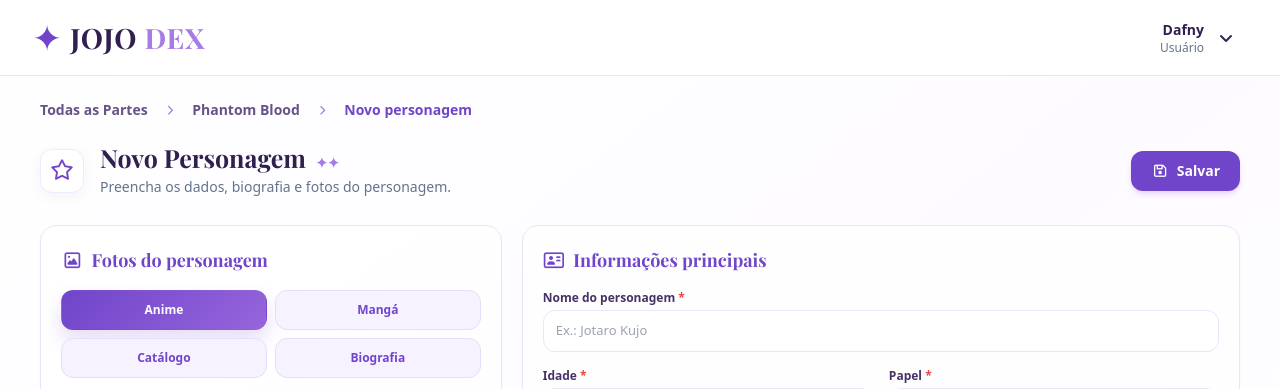
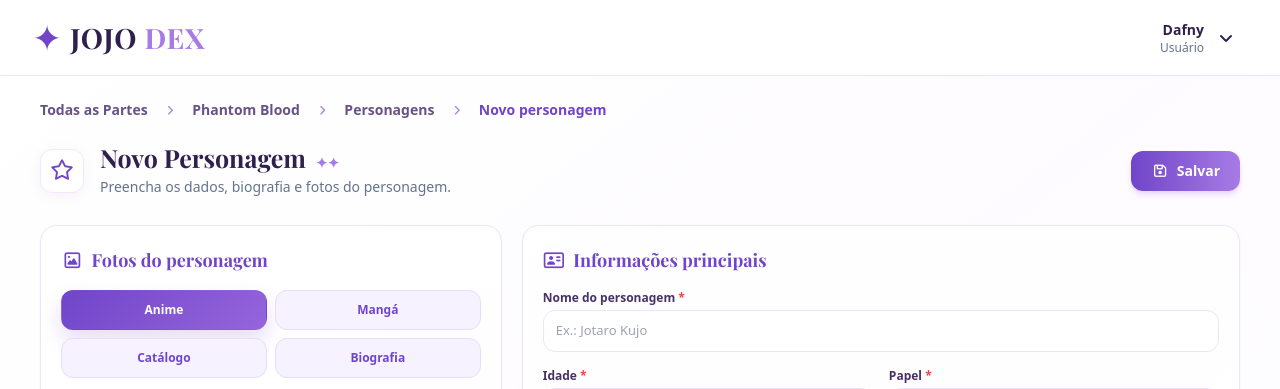
Before and after one commit to DafnyAlmeida/crud_JoJo_trabalho, a PHP site: page /personagens/adicionar.php?parte_id=1 in a window 1280 px wide. Shown: the top 389 px of the page. Run offline with PHP 8.4, Linux system fonts and the light colour scheme; a user stored in the database is signed in; data comes from the database, SQL or seed files in the repository; some libraries are stand-ins or nearby versions.

Commit message:
Correção dos botões, lembrar de fazer popup de erros, e caminhos de página

```diff
--- a/public/login.php
+++ b/public/login.php
@@ -159,7 +159,7 @@ if ($_SERVER["REQUEST_METHOD"] === "POST" && isset($_POST["senha"], $_POST["emai
                     <!-- Logo -->
                     <div class="mb-7 text-center">
                         <img
-                            src="assets/img/login_singup/logo.png"
+                            src="assets/img/logo.png"
                             alt="Logo JoJo Archive"
                             class="mx-auto mb-4 h-16 w-16 rounded-2xl object-contain shadow-soft"
                         >
--- a/public/personagens/adicionar.php
+++ b/public/personagens/adicionar.php
@@ -27,12 +27,15 @@ if (!$parte) {
 if ($_SERVER["REQUEST_METHOD"] === "POST") {
 
     $nome = trim($_POST["nome"] ?? "");
+
     if ($nome === "") {
         die("Erro: nome do personagem não foi enviado.");
     }
+
     if (!isset($_POST["parte_id"]) || !filter_var($_POST["parte_id"], FILTER_VALIDATE_INT)) {
         die("Erro: parte inválida.");
     }
+
     foreach (["foto_anime", "foto_manga", "foto_catalogo", "foto_biografia"] as $campoFoto) {
         if (!isset($_FILES[$campoFoto])) {
             die("Erro: o campo {$campoFoto} não chegou ao PHP.");
@@ -238,9 +241,16 @@ if ($_SERVER["REQUEST_METHOD"] === "POST") {
 
             <i class="fa-solid fa-chevron-right text-[10px] text-jojo-lilac"></i>
 
-            <a href="href="index.php?parte_id=<?= $parte_id; ?>
+            <a href="../partes/visualizar.php?id=<?= $parte_id; ?>"
                 class="font-semibold text-[#665387] transition hover:text-jojo-purple">
                 <?= escapar($parte->nome); ?>
+            </a>
+
+            <i class="fa-solid fa-chevron-right text-[10px] text-jojo-lilac"></i>
+
+            <a href="index.php?parte_id=<?= $parte_id; ?>"
+                class="font-semibold text-[#665387] transition hover:text-jojo-purple">
+                Personagens
             </a>
 
             <i class="fa-solid fa-chevron-right text-[10px] text-jojo-lilac"></i>
@@ -268,7 +278,7 @@ if ($_SERVER["REQUEST_METHOD"] === "POST") {
                 </div>
             </div>
             <button type="submit" form="form-personagem"
-                class="inline-flex items-center gap-2 rounded-xl bg-jojo-purple px-5 py-2.5 text-sm font-bold text-white shadow-md shadow-purple-200 transition hover:bg-purple-700">
+                class="inline-flex items-center gap-2 rounded-xl bg-gradient-to-r from-[#7045c9] to-[#a77be5] px-5 py-2.5 text-sm font-bold text-white shadow-md shadow-purple-200 transition hover:bg-purple-700">
                 <i class="fa-regular fa-floppy-disk"></i>
                 Salvar
             </button>
--- a/public/personagens/index.php
+++ b/public/personagens/index.php
@@ -385,7 +385,7 @@ $temas = [
                 </p>
 
                 <a href="adicionar.php?parte_id=<?= $parte_id; ?>"
-                    class="mt-7 flex h-12 items-center justify-center gap-3 rounded-xl bg-jojo-purple px-7 text-sm font-semibold text-white transition hover:brightness-110">
+                    class="mt-7 flex h-12 items-center justify-center gap-3 rounded-xl bg-gradient-to-r from-[#7045c9] to-[#a77be5] px-7 text-sm font-semibold text-white transition hover:brightness-110">
                     <i class="fa-solid fa-plus"></i>
                     Adicionar Personagem
                 </a>
--- a/public/referencias/adicionar.php
+++ b/public/referencias/adicionar.php
@@ -166,7 +166,7 @@ if ($_SERVER["REQUEST_METHOD"] == "POST") {
 
             <div class="flex gap-3">
                 <button type="submit" form="form-referencia"
-                    class="inline-flex items-center gap-2 rounded-xl bg-jojo-purple px-5 py-2.5 text-sm font-bold text-white shadow-button transition hover:bg-purple-700">
+                    class="inline-flex items-center gap-2 rounded-xl bg-gradient-to-r from-[#7045c9] to-[#a77be5] px-5 py-2.5 text-sm font-bold text-white shadow-button transition hover:bg-purple-700">
                     <i class="fa-regular fa-floppy-disk"></i>
                     Salvar
                 </button>
--- a/public/referencias/index.php
+++ b/public/referencias/index.php
@@ -371,7 +371,7 @@ $temas_referencias = [
                 </p>
 
                 <a href="adicionar.php?parte_id=<?= escapar($parte_id); ?>"
-                    class="mt-7 flex h-12 items-center justify-center gap-3 rounded-xl bg-jojo-purple px-7 text-sm font-semibold text-white transition hover:brightness-110">
+                    class="mt-7 flex h-12 items-center justify-center gap-3 rounded-xl bg-gradient-to-r from-[#7045c9] to-[#a77be5] px-7 text-sm font-semibold text-white transition hover:brightness-110">
                     <i class="fa-solid fa-plus"></i>
                     Adicionar Referência
                 </a>
--- a/public/stands/adicionar.php
+++ b/public/stands/adicionar.php
@@ -246,7 +246,7 @@ if ($_SERVER["REQUEST_METHOD"] == "POST") {
 
             <div class="flex gap-3">
                 <button type="submit" form="form-stand"
-                    class="inline-flex items-center gap-2 rounded-xl bg-jojo-purple px-5 py-2.5 text-sm font-bold text-white shadow-button transition hover:bg-purple-700">
+                    class="inline-flex items-center gap-2 rounded-xl bg-gradient-to-r from-[#7045c9] to-[#a77be5] px-5 py-2.5 text-sm font-bold text-white shadow-button transition hover:bg-purple-700">
                     <i class="fa-regular fa-floppy-disk"></i>
                     Salvar Stand
                 </button>
--- a/public/stands/index.php
+++ b/public/stands/index.php
@@ -345,7 +345,7 @@ $temas = [
                 </p>
 
                 <a href="adicionar.php?parte_id=<?= $parte_id; ?>"
-                    class="mt-7 flex h-12 items-center justify-center gap-3 rounded-xl bg-jojo-purple px-7 text-sm font-semibold text-white transition hover:brightness-110">
+                    class="mt-7 flex h-12 items-center justify-center gap-3 rounded-xl bg-gradient-to-r from-[#7045c9] to-[#a77be5] px-7 text-sm font-semibold text-white transition hover:brightness-110">
                     <i class="fa-solid fa-plus"></i>
                     Adicionar Stand
                 </a>
```
